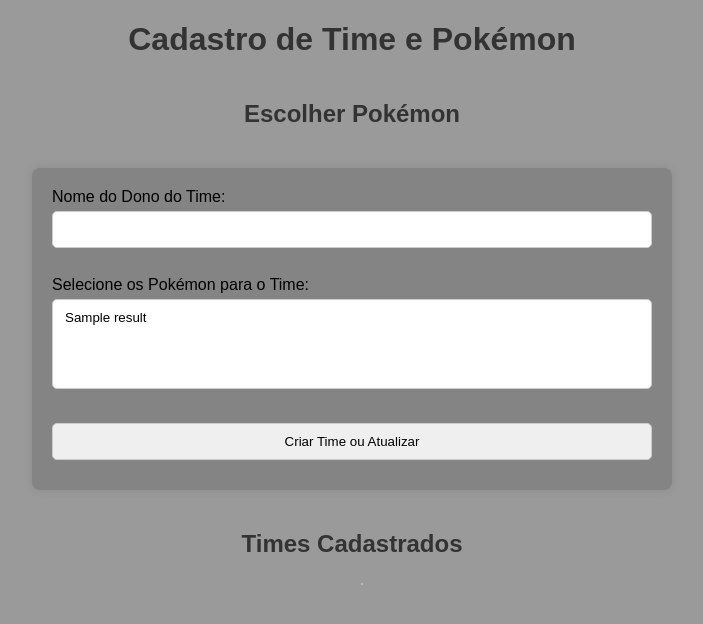
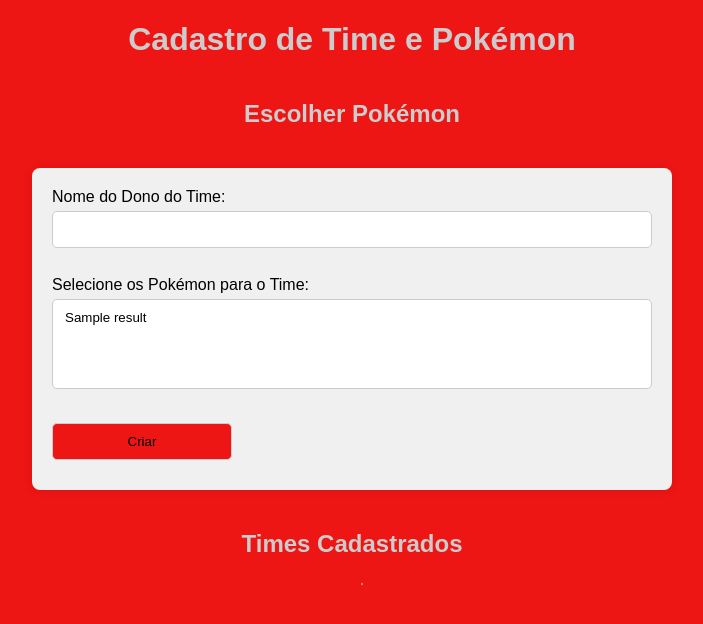
Before and after one commit to erica-l-s/API-Pokemon-Python, a Flask app: page / in a window 1280 px wide. Shown: the top 624 px of the page, without its empty margins (288-991 px from the left). Run offline with Flask 3, Linux system fonts and the light colour scheme; a database or web service that is not in the repository returns one stand-in record (values such as "Sample title"); data that the repository does not hold is empty.

Commit message:
css feito

```diff
--- a/static/styles.css
+++ b/static/styles.css
@@ -3,16 +3,16 @@
     font-family: Arial, sans-serif;
     margin: 0;
     padding: 0;
-    background-color: #9b9a9a;
+    background-color: #ee1515;
     display: flex;
     flex-direction: column;
     justify-content: center;
     align-items: center;
+    color: #ccc;
 }
 
 /* Estilos para o cabeçalho */
 h1,h2 {
-    color: #333;
     text-align: center;
 }
 
@@ -23,13 +23,14 @@
     width: 80%;
     max-width: 600px;
     padding: 20px;
-    background-color: #858484;
+    background-color: #f0f0f0;
+    color: black;
     border-radius: 8px;
     box-shadow: 0 0 10px rgba(0, 0, 0, 0.1);
 }
 
 /* Estilos para os campos de entrada */
-input[type="text"], select, input[type="submit"] {
+input[type="text"], select {
     width: 100%;
     padding: 10px;
     margin-top: 5px;
@@ -39,6 +40,20 @@
     box-sizing: border-box;
 }
 
+input[type="submit"]{
+    margin-top: 5px;
+    padding: 10px;
+    width: 30%;
+    margin-bottom: 10px;
+    border: 1px solid #ccc;
+    border-radius: 5px;
+    background-color: #ee1515;
+    cursor: pointer;
+
+}
+input[type="submit"]:hover{
+    background-color: #f34848;
+}
 /* Estilos para a lista de times */
 ul {
     border: 1px solid #ccc;
--- a/templates/index.html
+++ b/templates/index.html
@@ -22,7 +22,7 @@
         {% endfor %}
         </select><br><br>
 
-        <input type="submit" value="Criar Time ou Atualizar">
+        <input type="submit" value="Criar">
     </form>
 
         <!-- Lista de times já cadastrados -->
```
